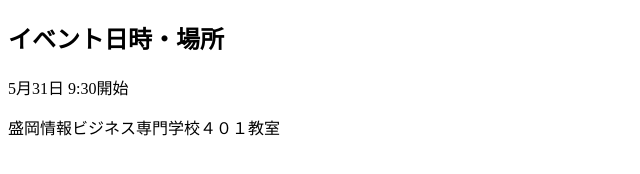
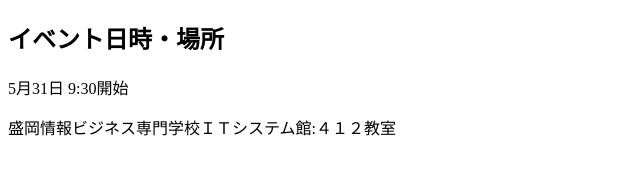
Before and after one commit to iwamochi/testBranch, a plain HTML site: page index.html in a window 1280 px wide. Shown: the whole page, without its empty margins (0-640 px from the left). Drawn offline with Linux system fonts and the light colour scheme.

Commit message:
[modify] index.htmlの変更

```diff
--- a/index.html
+++ b/index.html
@@ -6,6 +6,6 @@
 <body>
 <h2> イベント日時・場所 </h2>
 <p>5月31日 9:30開始</p>
-<p>盛岡情報ビジネス専門学校４０１教室</p>
+<p>盛岡情報ビジネス専門学校ＩＴシステム館:４１２教室</p>
 </body>
 </html>
```
